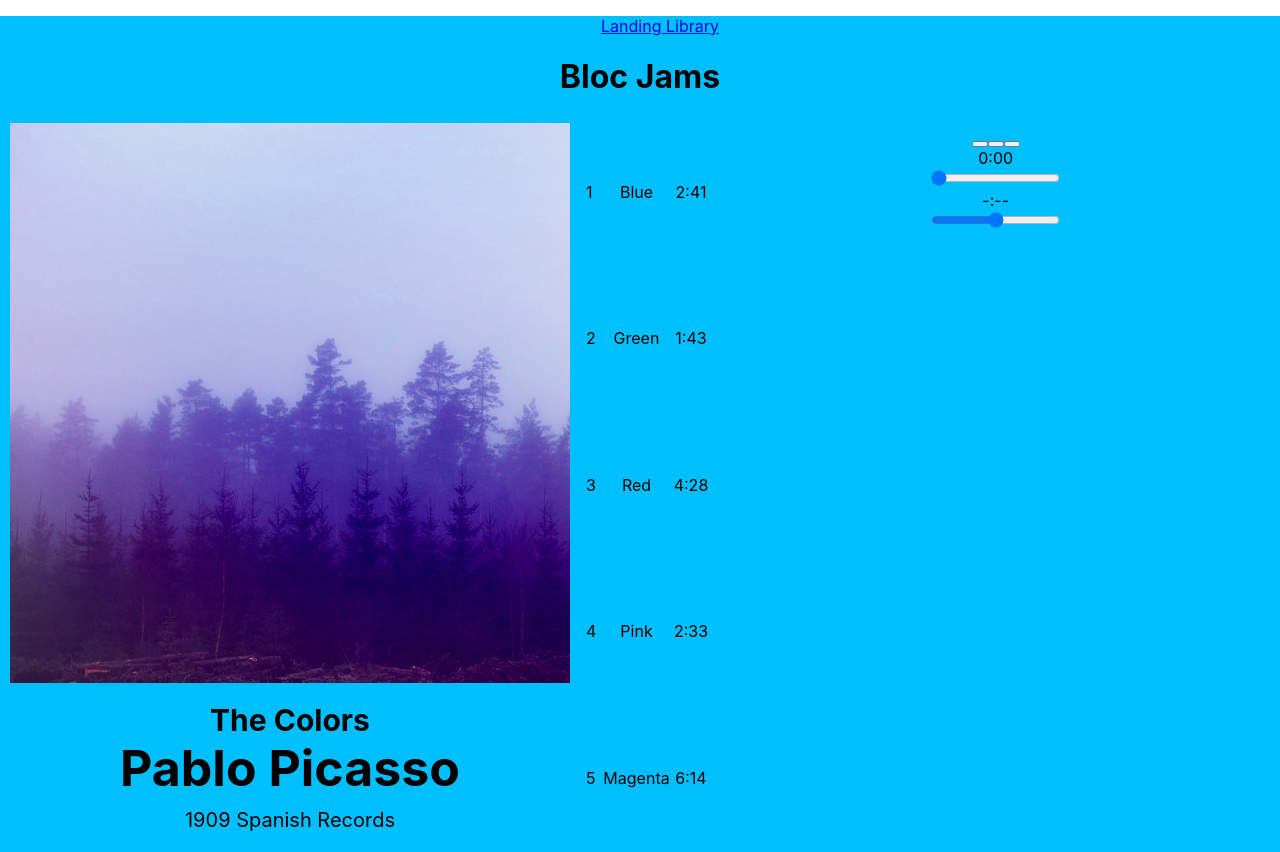
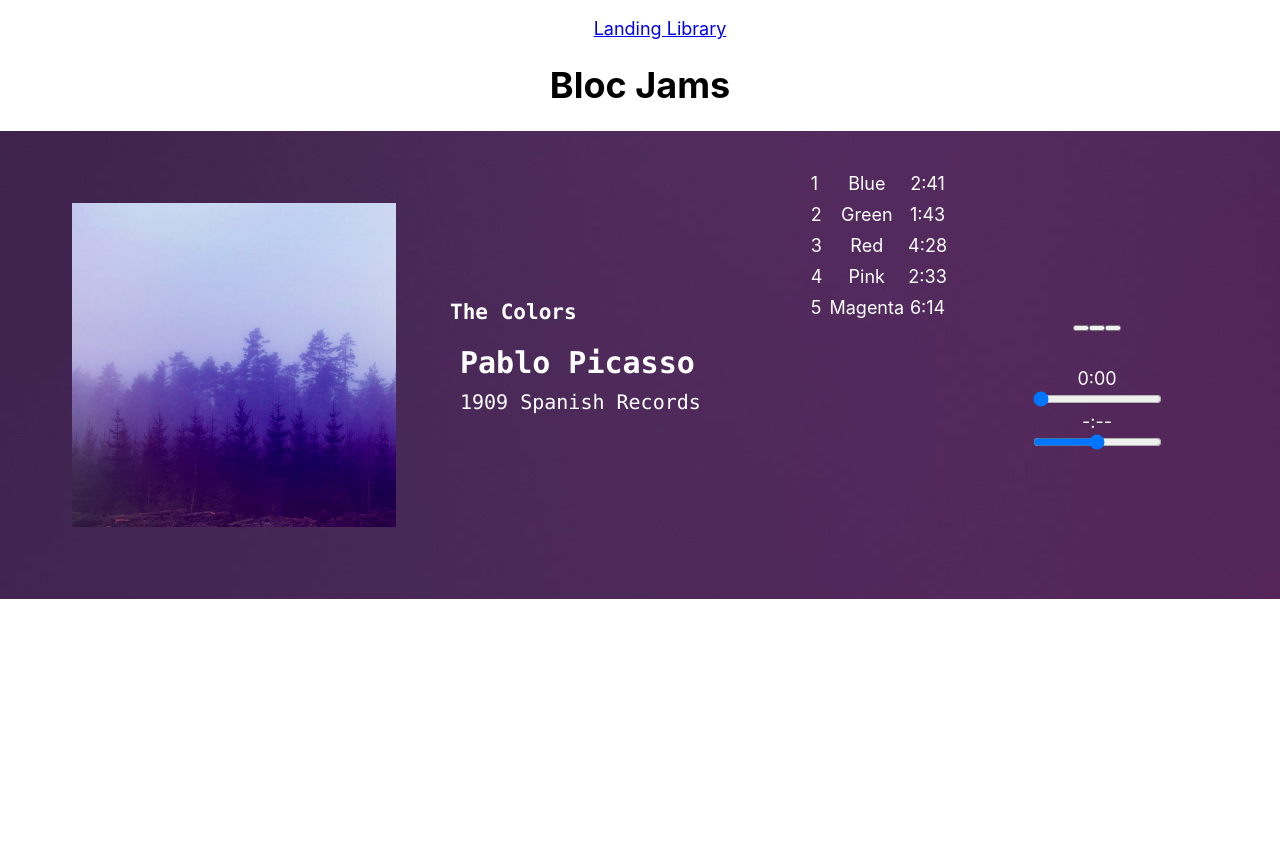
Before and after one commit to ktisus/bloc-jams-react, a React (Create React App) app: page /album/the-colors in a window 1280 px wide. After the commit the page ends 800 px from the top, so only its background shows below. Built offline with nearby package versions, Linux system fonts and the light colour scheme; some icons are missing.

Commit message:
styling correction

```diff
--- a/src/components/Album.js
+++ b/src/components/Album.js
@@ -144,12 +144,14 @@ class Album extends Component {
      return (
        <section className="album">
          <section id="album-info">
+          <div className='album-cover'>
             <img id="album-cover-art" src={this.state.album.albumCover} alt={this.state.album.title} />
             <div className="album-details">
               <h1 id="album-title">{this.state.album.title}</h1>
               <h2 className="artist">{this.state.album.artist}</h2>
               <div id="release-info">{this.state.album.releaseInfo}</div>
             </div>
+          </div>
           </section>
           <table id="song-list">
             <colgroup className = "table-songs">
--- a/src/components/Landing.js
+++ b/src/components/Landing.js
@@ -1,9 +1,11 @@
 import React from 'react';
+import './landing.css';
 
 const Landing = () => (
   <section className="landing">
+  <div className='hero-content'>
     <h1 className="hero-title">Turn the music up!</h1>
-
+  </div>
     <section className="selling-points">
       <div className="point">
         <h2 className="point-title">Choose your music</h2>
--- a/src/components/Library.js
+++ b/src/components/Library.js
@@ -1,7 +1,7 @@
 import React, { Component } from 'react';
 import { Link } from 'react-router-dom';
 import albumData from './../data/albums';
-import './album.css';
+import './library.css';
 
 class Library extends Component {
   constructor(props) {
@@ -14,12 +14,18 @@ class Library extends Component {
       <section className='library'>
         {
           this.state.albums.map( (album, index) =>
+
+           <div className="album">
             <Link to={`/album/${album.slug}`} key={index}>
               <img src={album.albumCover} alt={album.title} />
-              <div>{album.title}</div>
-              <div>{album.artist}</div>
-              <div>{album.songs.length} songs</div>
+               <div className='album-info'>
+                <div>{album.title}</div>
+                <div>{album.artist}</div>
+                <div>{album.songs.length} songs</div>
+              </div>
             </Link>
+            </div>
+
         )
         }
       </section>
--- a/src/components/PlayerBar.js
+++ b/src/components/PlayerBar.js
@@ -1,4 +1,5 @@
 import React, { Component } from 'react';
+import './playbar.css';
 
 class PlayerBar extends Component {
   render() {
--- a/src/components/album.css
+++ b/src/components/album.css
@@ -1,79 +1,78 @@
-.nav {
-  display: flex;
-}
 
-.App {
-  background: deepskyblue;
-}
-
-.landing {
-/*  display: flex; */
-}
-
-.selling-points {
-  display: flex;
-
-}
-
-.selling-points div {
-  border: 1px #ccc solid;
-  padding: 10px;
-}
-
-.point {
-  flex: 1;
-  order: 1;
-}
-
-.point {
-  flex: 1;
-  order: 2;
-}
-
-.point {
-  flex: 1;
-  order: 3;
-}
-
-.point-title {
-
-}
-
-.player-bar {
-  margin: 0 auto;
-  padding: 10px;
-}
-
-.artist {
-  font-size: 50px;
-  margin: -10px;
-}
-
-.song {
-  border: 1px solid #000;
-  text-align: center;
-}
-
-.library {
+#song-list {
   display: flex;
   justify-content: space-around;
+  flex-direction: row;
+  text-align: center;
 }
 
 .album {
   display: flex;
   justify-content: space-around;
+  flex-direction: row;
+  background-image: url("/assets/images/blurred_backgrounds/blur_bg_3.jpg");
+  color: white;
+}
+
+.album-cover {
+    display: flex;
+    flex-direction: row;
+    padding: 2em;
+
 }
 
 #album-cover-art {
-  margin: 5px 10px;
+  height: 18rem;
+}
+
+.album-details {
+  padding: 3rem;
+  text-align: left;
+  font-family: "Lucida Console", Monaco, monospace;
 }
 
 #album-title {
+  width: 100%;
+  justify-content: space-between;
+  padding-top: 1em;
+  color: white;
+  font-family: "Lucida Console", Monaco, monospace;
+}
+
+.artist {
   font-size: 30px;
   margin: 10px;
 }
 
 #release-info {
   font-size: 20px;
-  margin: 20px;
+  margin: 10px;
 }
+
+@media all and (max-width: 830px) {
+  #album-info {
+   flex-direction: column;
+   margin: auto;
+ }
+
+ #album-cover-art {
+   height: 18rem;
+   width: 18rem;
+ }
+
+ #song-list {
+   flex-direction: column;
+   margin: auto;
+ }
+
+ .album-details {
+   padding: 1rem 1rem 0;
+ }
+}
+
+@media all and (max-width: 380px) {
+  #album-cover-art {
+    height: 14rem;
+    width: 14rem;
+  }
+}
--- /dev/null
+++ b/src/components/landing.css
@@ -0,0 +1,61 @@
+html {
+  font-size: 18px;
+}
+
+.hero-content{
+  background-image: url("/assets/images/blurred_backgrounds/blur_bg_3.jpg");
+  background-position: center;
+  background-repeat: no-repeat;
+  background-size: cover;
+  height: 70vh;
+  color: white;
+  display: flex;
+  flex-direction: column;
+  justify-content: space-between;
+}
+
+.hero-title {
+  font-family: "Lucida Console", Monaco, monospace;
+  letter-spacing: 8px;
+  font-size: 4rem;
+  font-weight: lighter;
+  text-shadow: rgb(58, 23,63) 1px 1px 0px;
+  padding-top: 9rem;
+}
+
+.selling-points {
+  display: flex;
+
+}
+
+.selling-points div {
+  border: 1px #ccc solid;
+  padding: 10px;
+}
+
+.point {
+  flex: 1;
+  order: 1;
+}
+
+.point {
+  flex: 1;
+  order: 2;
+}
+
+.point {
+  flex: 1;
+  order: 3;
+}
+
+img.point  {
+  margin-bottom: 1.4rem;
+  height: 3rem;
+}
+
+
+.point-title {
+
+}
+
+@media all and (max-width: 480px) { }
--- /dev/null
+++ b/src/components/library.css
@@ -0,0 +1,42 @@
+.library {
+  background-image: url("/assets/images/blurred_backgrounds/blur_bg_3.jpg");
+  background-position: center;
+  background-repeat: no-repeat;
+  background-size: cover;
+  display: flex;
+  justify-content: space-around;
+  flex-direction: row;
+  flex-wrap: wrap;
+  max-width: 100%;
+  padding: 2em 4em 4em;
+}
+
+.album {
+    display: flex;
+    flex-direction: row;
+    padding: 2em;
+
+}
+
+.album img {
+    height: 18em;
+}
+
+.album-info {
+    width: 100%;
+    justify-content: space-between;
+    padding-top: 1em;
+    color: white;
+    font-family: "Lucida Console", Monaco, monospace;
+
+}
+
+@media all and (max-width: 480px) {
+  .album img {
+    height: 14em;
+  }
+
+  .album {
+    padding: 1em 1em 0;
+  }
+}
--- /dev/null
+++ b/src/components/playbar.css
@@ -0,0 +1,29 @@
+.player-bar {
+  margin: 0 auto;
+  padding-top: 8rem;
+}
+
+#buttons {
+  padding-bottom: 2rem;
+}
+
+.time-info {
+  display: flex;
+  justify-content: space-between;
+}
+
+#volume-control {
+  margin: auto;
+  display: flex;
+  flex-direction: row;
+  justify-content: space-between;
+  width: 10rem;
+}
+
+
+img.volume-icons {
+  height: 1rem;
+  margin-right: .6rem;
+  margin-top: .4rem;
+
+}
```
